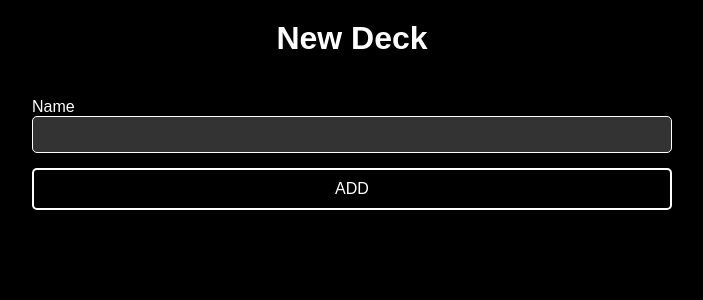
After one commit to sunrayyourdev/flashard, a Flask app: page /deck in a window 1280 px wide. The commit adds this page. Shown: the top 300 px of the page, without its empty margins (288-991 px from the left). Run offline with Flask 3, Linux system fonts and the light colour scheme; some libraries are stand-ins or nearby versions.

Commit message:
feature: dashboard with create function

```diff
--- a/Forms.py
+++ b/Forms.py
@@ -1,5 +1,4 @@
-from wtforms import Form, validators, StringField, EmailField, PasswordField
+from wtforms import Form, validators, StringField
 
-# TODO: Make forms here
-class ExampleForm(Form):
-    attribute = StringField('', [validators.DataRequired(), validators.Length(min=1, max=150)])
+class DeckForm(Form):
+    name = StringField('Name', [validators.DataRequired(), validators.Length(min=1, max=150)])
--- a/__init__.py
+++ b/__init__.py
@@ -1,6 +1,8 @@
-from flask import Flask, render_template
+from flask import Flask, render_template, request, redirect, url_for
 from models.Card import Card
-from Forms import *
+from models.Deck import Deck
+from Forms import DeckForm
+from database_functions import generate_id
 import shelve
 app = Flask(__name__)
 
@@ -12,12 +14,53 @@ def home():
 
 @app.route('/dashboard')
 def dashboard():
-    return render_template('dashboard.html')
+    with shelve.open('flashcard.db', 'c') as flashcard_db:
+        decks = list(flashcard_db["Decks"].values())
+    return render_template('dashboard.html', decks=decks)
+
+
+# Deck Routes
+@app.route('/new_deck', methods=["GET", "POST"])
+def new_deck():
+    deck_form = DeckForm(request.form)
+    if request.method == "POST":
+        with shelve.open('flashcard.db', 'c') as flashcard_db:
+            decks = flashcard_db["Decks"]
+            deck_id = generate_id(decks)
+            deck = Deck(deck_id, deck_form.name.data)
+            decks[deck_id] = deck
+            flashcard_db["Decks"] = decks
+            return redirect(url_for('dashboard'))
+    else:
+        return render_template('new_deck.html', deck_form=deck_form)
+
+
+# TODO: Edit Deck Route
+# TODO: Change url to use parameter query containing deck_id to GET
+@app.route('/deck', methods=["GET", "PUT"])
+def deck():
+    deck_form = DeckForm(request.form)
+    if request.method == "PUT":
+        pass
+    else:
+        return render_template('new_deck.html', deck_form=deck_form, deck={})
+
+
+
+# TODO: Delete Deck Route
+
+
+# Card Routes
+@app.route('/add-card')
+def add_card():
+    return render_template('add_card.html')
 
 
 if __name__ == '__main__':
-    with shelve.open('flashcard.db', 'c') as flashcard_database:
-        if not flashcard_database:
-            flashcard_database["Decks"] = {}
-            # flashcard_database["Users"] = {}
+    try:
+        with shelve.open('flashcard.db', 'c') as flashcard_database:
+            if not flashcard_database:
+                flashcard_database["Decks"] = {}
+    except IOError as e:
+        print(e)
     app.run(debug=True)
--- /dev/null
+++ b/database_functions.py
@@ -0,0 +1,6 @@
+def generate_id(d: dict) -> int:
+    """returns the last key of a dict +1"""
+    if not d:
+        return 1
+    last_deck_id = list(d.keys())[-1]
+    return last_deck_id + 1
--- a/models/User.py
+++ /dev/null
@@ -1,3 +0,0 @@
-class User:
-    def __init__(self):
-        pass # continue here...
--- a/static/main.css
+++ b/static/main.css
@@ -8,7 +8,7 @@ body {
 
 h1 {
     text-align: center;
-    margin-top: 20%;
+    margin-top: 20px; /* Adjust as needed */
 }
 
 button {
@@ -36,3 +36,87 @@ button:hover {
     text-decoration: none;
     color: white;
 }
+
+.button-container {
+    margin: 0 auto;
+    width: fit-content;
+    display: flex;
+    justify-content: center;
+    gap: 20px;
+}
+
+.button-container a {
+    flex: 1;
+    text-decoration: none;
+}
+
+.button-container a:visited {
+    color: white;
+}
+
+.button-container button {
+    width: 150px;
+}
+
+table {
+    width: 50%;
+    margin: 20px auto;
+    border-collapse: collapse;
+    color: white;
+    border: 1px solid white; /* Add outer border to the table */
+}
+
+th, td {
+    padding: 10px;
+    text-align: left;
+}
+
+th {
+    border-bottom: 1px solid white; /* Add bottom border to table header */
+}
+
+.action {
+    text-align: center;
+}
+
+/* New styles for the form */
+.form-container {
+    width: 50%;
+    margin: 20px auto;
+    padding: 20px;
+}
+
+.form-group {
+    margin-bottom: 15px;
+}
+
+.form-field {
+    width: 100%;
+    padding: 10px;
+    border: 1px solid white;
+    border-radius: 5px;
+    background-color: #333;
+    color: white;
+}
+
+.form-field:focus {
+    outline: none;
+    border-color: #555;
+}
+
+.button {
+    display: block;
+    width: 100%;
+    padding: 10px;
+    background-color: black;
+    color: white;
+    border: 2px solid white;
+    cursor: pointer;
+    font-size: 16px;
+    border-radius: 5px;
+}
+
+.button:hover {
+    background-color: #333;
+    color: #ddd;
+}
--- a/templates/index.html
+++ b/templates/index.html
@@ -3,5 +3,4 @@
 {% block content %}
     <h1>Welcome to Flashcard App</h1>
     <a href="/dashboard"" class="button-link"><button>Start Making Flashcards</button></a>
-    <!-- TODO: Link this to dashboard page -->
 {% endblock %}
--- /dev/null
+++ b/templates/new_deck.html
@@ -0,0 +1,14 @@
+{% extends 'base.html' %}
+{% block title %}Dashboard{% endblock %}
+{% from "includes/_formHelper.html" import render_field %}
+{% block content %}
+    <h1>New Deck</h1>
+    <div class="form-container">
+        <form action="" method="POST">
+            <div class="form-group">
+                {{ render_field(deck_form.name, class="form-field") }}
+            </div>
+            <input type="submit" value="ADD" class="button">
+        </form>
+    </div>
+{% endblock %}
```
Also changed, not shown: templates/dashboard.html (+24 -1 lines), templates/deck.html (added, +14 -0 lines), unit_tests/TestGenerateId.py (added, +23 -0 lines).
